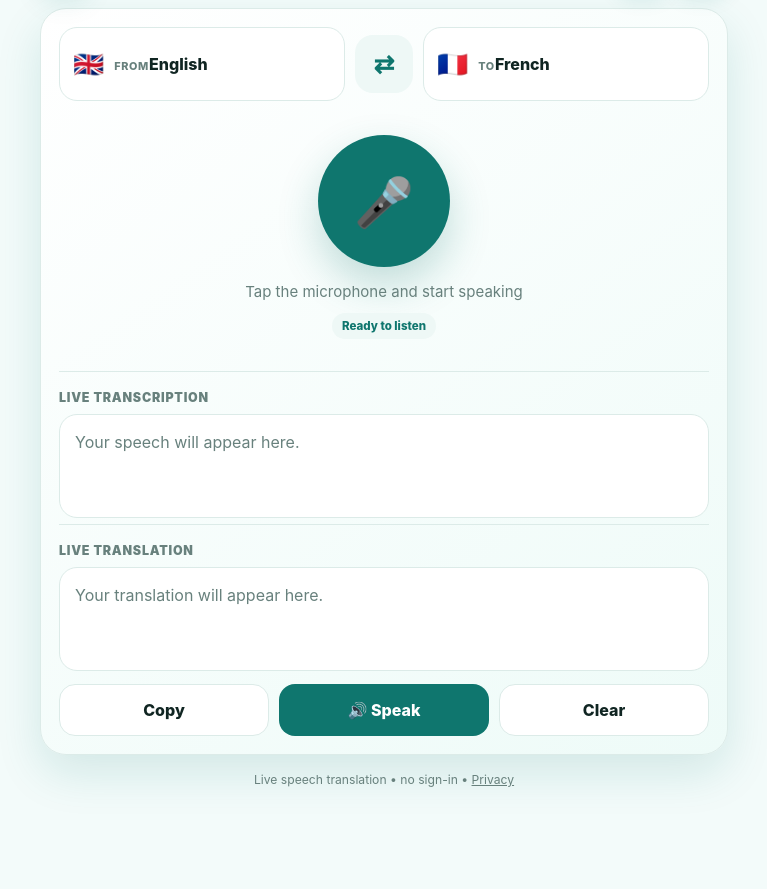
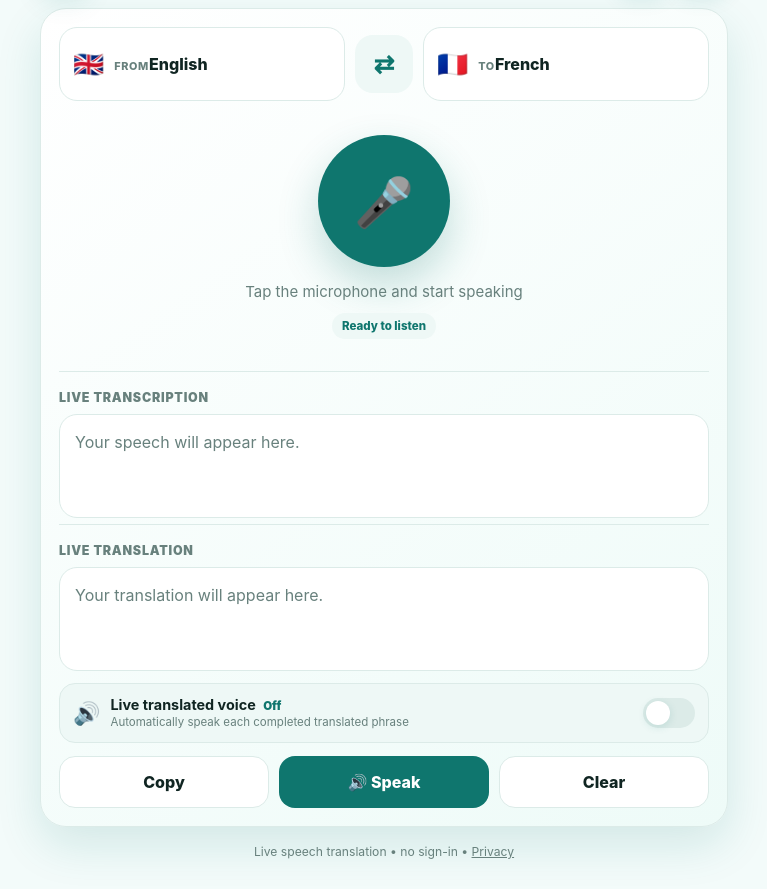
Before and after one commit to Biswa-MetaInsights/voice-translate-pwa, a website built with Vite: page index.html in a window 1280 px wide. Shown: the part 80-969 px from the top of the page, without its empty margins (256-1023 px from the left). Before the commit the page ends 897 px from the top, so only its background shows below. Built offline with nearby package versions, Linux system fonts and the light colour scheme.

Commit message:
Add live translated voice toggle

```diff
--- a/index.html
+++ b/index.html
@@ -51,6 +51,9 @@
     .smallStatus{text-transform:none;letter-spacing:0;font-size:.72rem}
     .textBox{min-height:104px;background:var(--surface);border:1px solid var(--line);border-radius:18px;padding:15px;margin-top:9px;line-height:1.55;color:var(--text);white-space:pre-wrap}
     .placeholder{color:var(--muted)}
+    .liveVoiceRow{display:flex;align-items:center;justify-content:space-between;gap:14px;margin-top:12px;padding:12px 13px;border:1px solid var(--line);border-radius:16px;background:var(--surface2)}
+    .liveVoiceCopy{display:flex;align-items:center;gap:10px;min-width:0}.liveVoiceCopy strong{display:block;font-size:.9rem}.liveVoiceCopy small{display:block;color:var(--muted);font-size:.72rem;margin-top:2px;line-height:1.3}.liveVoiceState{color:var(--accent);font-weight:900;font-size:.72rem;margin-left:4px}
+    .switch{position:relative;display:inline-flex;flex:0 0 auto;width:52px;height:30px}.switch input{opacity:0;width:0;height:0}.slider{position:absolute;inset:0;cursor:pointer;background:var(--line);border-radius:999px;transition:.2s}.slider:before{content:"";position:absolute;width:24px;height:24px;left:3px;top:3px;background:var(--surface);border-radius:50%;box-shadow:0 2px 8px var(--shadow);transition:.2s}.switch input:checked+.slider{background:var(--accent)}.switch input:checked+.slider:before{transform:translateX(22px)}
     .actions{display:grid;grid-template-columns:repeat(3,1fr);gap:10px;margin-top:13px}
     .btn{min-height:52px;border:1px solid var(--line);background:var(--surface);color:var(--text);border-radius:16px;font-weight:850}
     .btn.primary{background:var(--accent);color:var(--accentText);border-color:transparent}
@@ -93,7 +96,7 @@
       </div>
 
       <div class="panel"><div class="sectionTitle"><span>Live transcription</span><span class="smallStatus" id="speechState"></span></div><div class="textBox placeholder" id="transcript">Your speech will appear here.</div></div>
-      <div class="panel"><div class="sectionTitle"><span>Live translation</span><span class="smallStatus" id="translationState"></span></div><div class="textBox placeholder" id="translation">Your translation will appear here.</div><div class="actions"><button class="btn" id="copy">Copy</button><button class="btn primary" id="speak">🔊 Speak</button><button class="btn" id="clear">Clear</button></div></div>
+      <div class="panel"><div class="sectionTitle"><span>Live translation</span><span class="smallStatus" id="translationState"></span></div><div class="textBox placeholder" id="translation">Your translation will appear here.</div><div class="liveVoiceRow"><div class="liveVoiceCopy"><span style="font-size:22px">🔊</span><div><strong>Live translated voice <span class="liveVoiceState" id="liveVoiceState">Off</span></strong><small>Automatically speak each completed translated phrase</small></div></div><label class="switch" aria-label="Live translated voice"><input type="checkbox" id="liveVoiceToggle"><span class="slider"></span></label></div><div class="actions"><button class="btn" id="copy">Copy</button><button class="btn primary" id="speak">🔊 Speak</button><button class="btn" id="clear">Clear</button></div></div>
     </section>
     <div class="hint">Live speech translation • no sign-in • <a href="/privacy.html" style="color:inherit">Privacy</a></div>
   </main>
```
